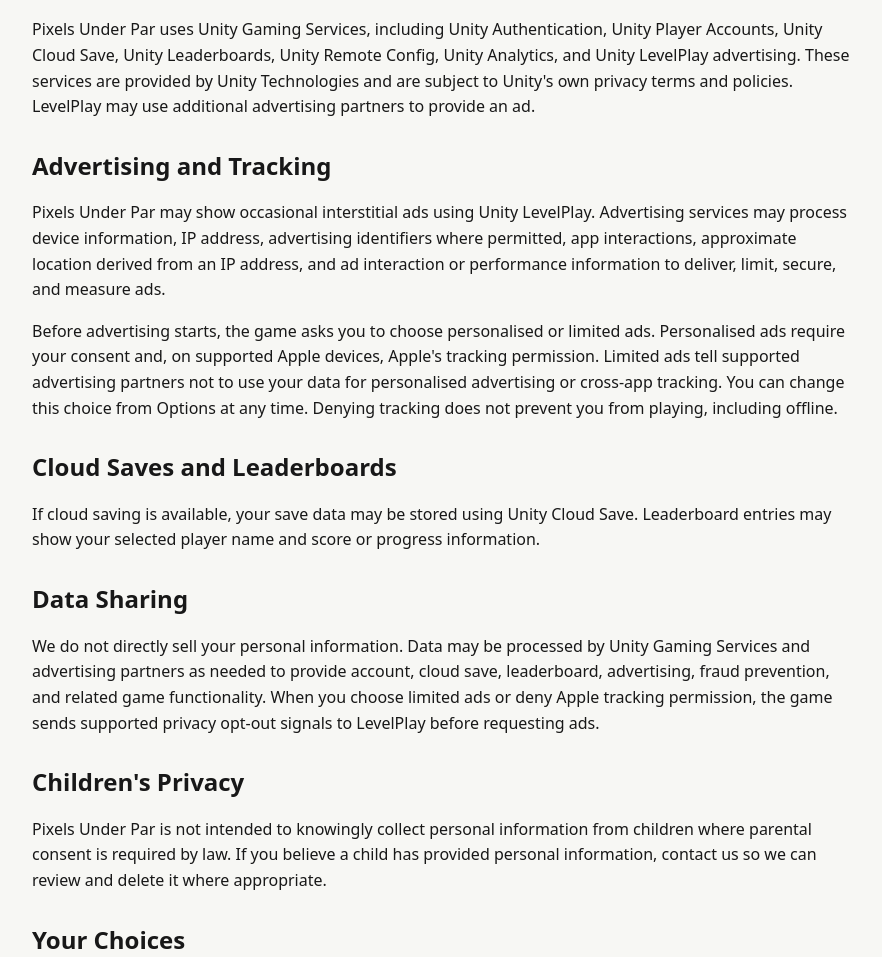
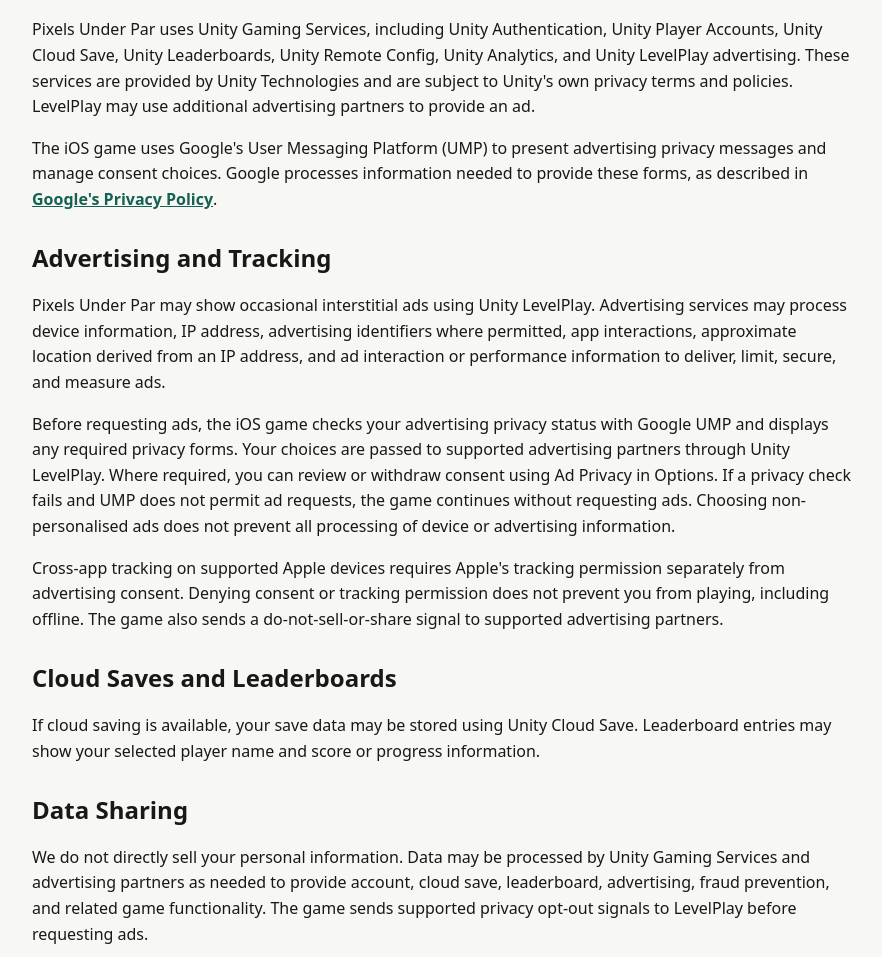
Before and after one commit to CadeOBrien/pixels-under-par-legal, a plain HTML site: page privacy-policy.html in a window 1280 px wide. Shown: the part 642-1599 px from the top of the page, without its empty margins (198-1080 px from the left). Drawn offline with Linux system fonts and the light colour scheme.

Commit message:
Publish Pixels Under Par legal pages

```diff
--- a/privacy-policy.html
+++ b/privacy-policy.html
@@ -36,7 +36,7 @@
 <body>
   <main>
     <h1>Pixels Under Par Privacy Policy</h1>
-    <p><strong>Last updated:</strong> July 25, 2026</p>
+    <p><strong>Last updated:</strong> 19 October 2026</p>
 
     <p>
       This Privacy Policy explains how Pixels Under Par collects, uses, and protects information when you play the game.
@@ -67,6 +67,11 @@
       provided by Unity Technologies and are subject to Unity's own privacy terms and policies. LevelPlay may use
       additional advertising partners to provide an ad.
     </p>
+    <p>
+      The iOS game uses Google's User Messaging Platform (UMP) to present advertising privacy messages and manage
+      consent choices. Google processes information needed to provide these forms, as described in
+      <a href="https://policies.google.com/privacy">Google's Privacy Policy</a>.
+    </p>
 
     <h2>Advertising and Tracking</h2>
     <p>
@@ -75,10 +80,16 @@
       derived from an IP address, and ad interaction or performance information to deliver, limit, secure, and measure ads.
     </p>
     <p>
-      Before advertising starts, the game asks you to choose personalised or limited ads. Personalised ads require your
-      consent and, on supported Apple devices, Apple's tracking permission. Limited ads tell supported advertising
-      partners not to use your data for personalised advertising or cross-app tracking. You can change this choice from
-      Options at any time. Denying tracking does not prevent you from playing, including offline.
+      Before requesting ads, the iOS game checks your advertising privacy status with Google UMP and displays any
+      required privacy forms. Your choices are passed to supported advertising partners through Unity LevelPlay.
+      Where required, you can review or withdraw consent using Ad Privacy in Options. If a privacy check fails and UMP
+      does not permit ad requests, the game continues without requesting ads. Choosing non-personalised ads does not
+      prevent all processing of device or advertising information.
+    </p>
+    <p>
+      Cross-app tracking on supported Apple devices requires Apple's tracking permission separately from advertising
+      consent. Denying consent or tracking permission does not prevent you from playing, including offline. The game
+      also sends a do-not-sell-or-share signal to supported advertising partners.
     </p>
 
     <h2>Cloud Saves and Leaderboards</h2>
@@ -91,8 +102,7 @@
     <p>
       We do not directly sell your personal information. Data may be processed by Unity Gaming Services and advertising
       partners as needed to provide account, cloud save, leaderboard, advertising, fraud prevention, and related game
-      functionality. When you choose limited ads or deny Apple tracking permission, the game sends supported privacy
-      opt-out signals to LevelPlay before requesting ads.
+      functionality. The game sends supported privacy opt-out signals to LevelPlay before requesting ads.
     </p>
 
     <h2>Children's Privacy</h2>
```
